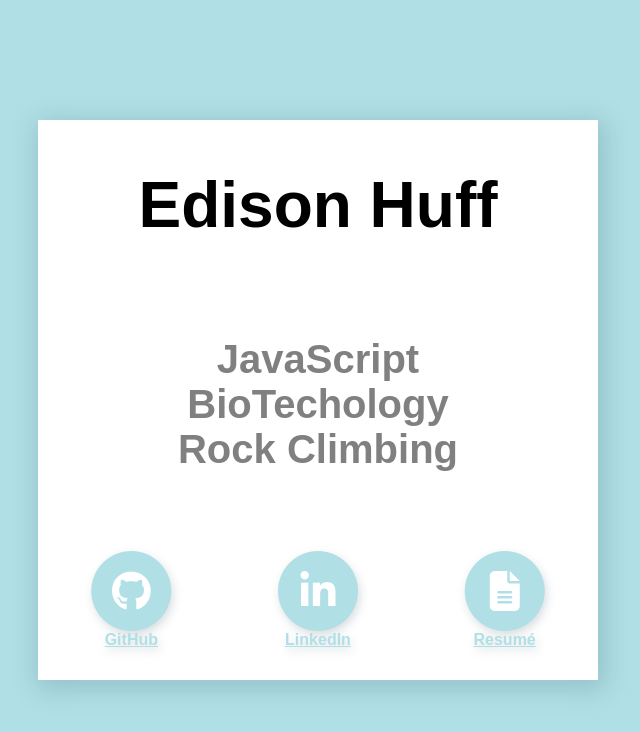
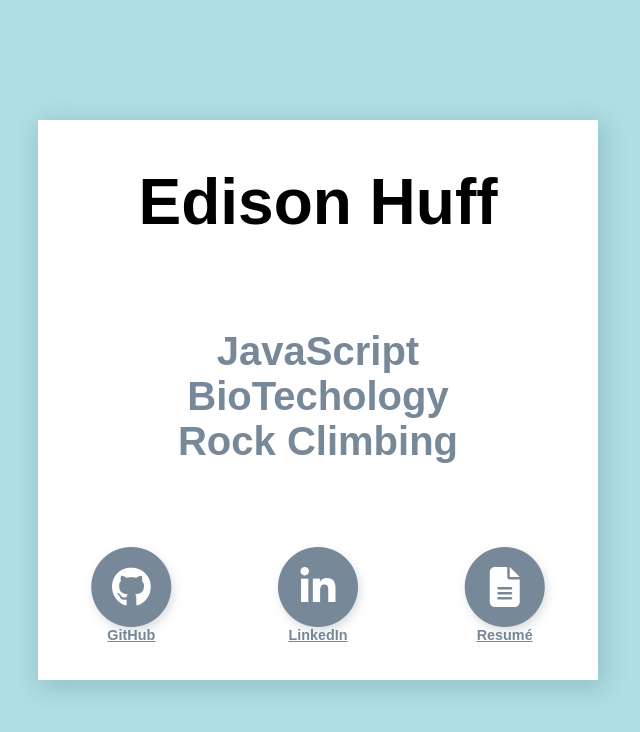
Before and after one commit to bamboostgg/bamboostgg.github.io, a plain HTML site: page index.html in a window 1280 px wide. Shown: the whole page, without its empty margins (322-962 px from the left). Drawn offline with Linux system fonts and the light colour scheme; a web font is replaced by a local one.

Commit message:
adjusts row height, adds subtext

```diff
--- a/styles/styles.css
+++ b/styles/styles.css
@@ -5,7 +5,7 @@ body {
 
 ul {
   font-size: 5vmin;
-  color: grey;
+  color: lightslategrey;
   list-style: none;
   padding: 0;
   margin: 0;
@@ -13,26 +13,27 @@ ul {
 }
 
 a {
-  color: powderblue;
+  color: lightslategrey;
+  text-align: center;
+}
+
+a div{
   filter: drop-shadow(0.35vmin 0.6vmin 0.6vmin rgba(0, 30, 50, 0.15));
-  text-align: center;
   transition-duration: 0.4s;
 }
 
 a div:hover {
   filter: drop-shadow(0.7vmin 1vmin 1vmin rgba(0, 30, 50, 0.15));
   transform: scale(1.05);
-  transition-duration: 0.4s;
 }
 a div:active {
   filter: drop-shadow(0.175vmin 0.3vmin 0.3vmin rgba(0, 30, 50, 0.15));
   transform: scale(0.95);
-  transition-duration: 0.4s;
 }
 
 a span {
   font-family: sans-serif;
-  font-size: 0.5em;
+  font-size: 0.45em;
 }
 
 .container {
@@ -68,7 +69,7 @@ a span {
   justify-content: space-around;
   transition-duration: 0.4s;
   width: 100%;
-  height: 2em;
+  height: 2.5em;
 }
 
 .title {
```
